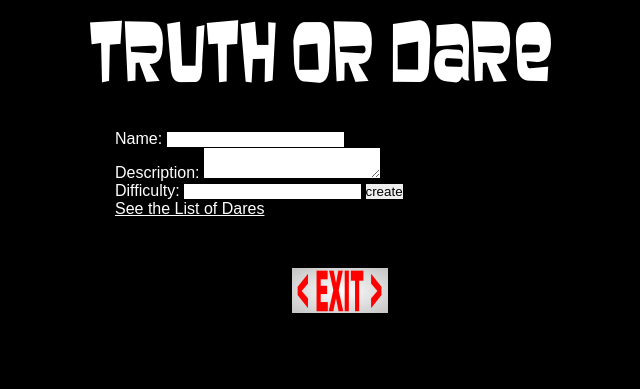
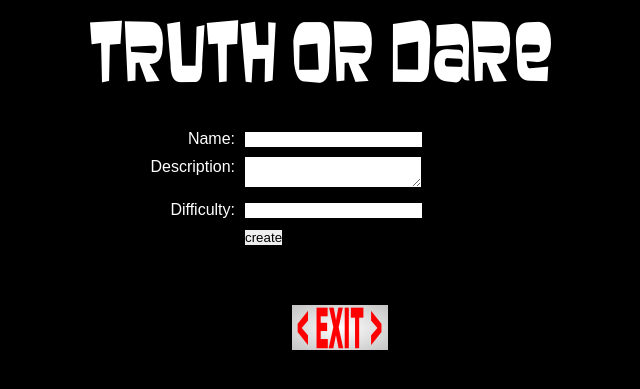
Before and after one commit to ckizer/tod, a Django app: template prompt/templates/prompt/prompt_form.html in a window 1280 px wide. Shown: the top 389 px of the page, without its empty margins (300-940 px from the left). Run offline with Django 3.2, Linux system fonts and the light colour scheme; the template is opened without the code that fills it, so the values that code supplies are empty, except form fields; tables that the repository leaves empty hold one stand-in row (values such as "Sample post"); form fields are guessed from the names that the template uses.

Commit message:
established css for prompt create form

```diff
--- a/media/css/site.css
+++ b/media/css/site.css
@@ -217,3 +217,19 @@ font-size: 30px;
 {
 text-align: center;
 }
+
+
+.detail_form label
+{
+width: 120px;
+margin-bottom: 10px;
+float: left;
+clear: left;
+text-align: right;
+padding-right: 10px;
+}
+
+.detail_form input, .detail_form textarea
+{
+margin-bottom: 10px;
+}
--- a/prompt/templates/prompt/prompt_form.html
+++ b/prompt/templates/prompt/prompt_form.html
@@ -2,15 +2,16 @@
 {% block content %}
 
 <div id="create_prompt">
-	<form action="." method="post">
+	<form action="." method="post" class="detail_form">
 	<p><label for="id_name">Name:</label> {{ form.name }}</p>
-	<p><label for="id_description">Description:</label> {{ form.description }}
-	<p><label for="id_difficulty">Difficulty:</label> {{ form.difficulty }}
-	<input type="submit" name="create" value="create" />
+	<p><label for="id_description">Description:</label> {{ form.description }}</p>
+	<p><label for="id_difficulty">Difficulty:</label> {{ form.difficulty }}</p>
+	<p><input type="submit" name="create" value="create" /></p>
 	</form>
+</div>
+<!--
 	<p><a href="/prompt/">See the List of Dares</a></p>
-</div>
-
+-->
 {% include "exit.html" %}
 
 {% endblock %}
```
